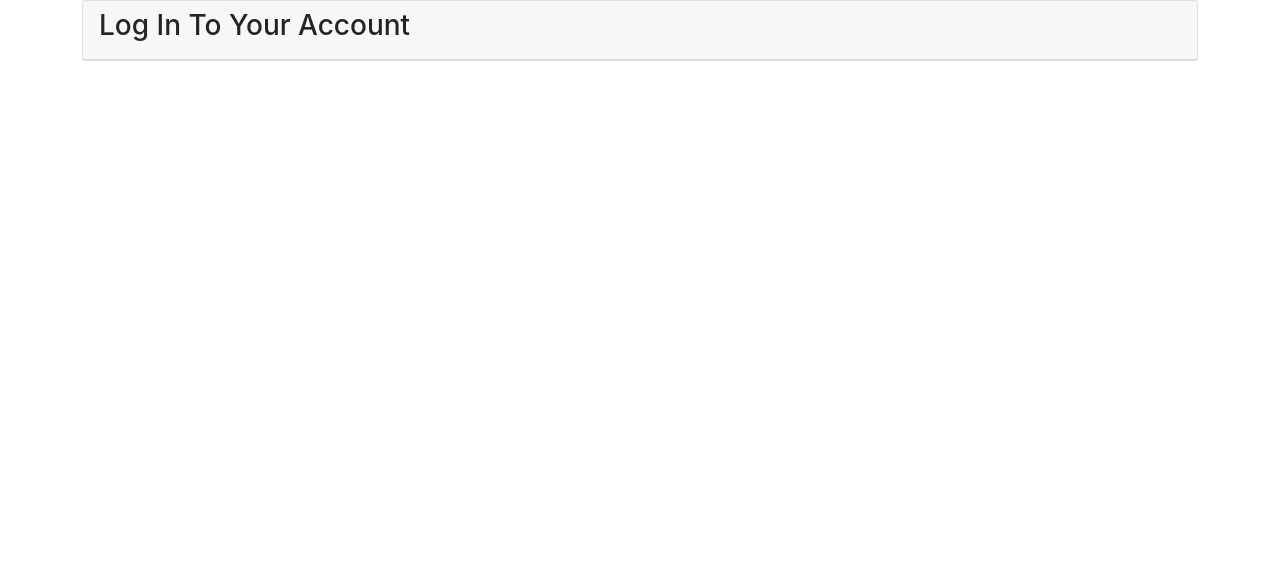
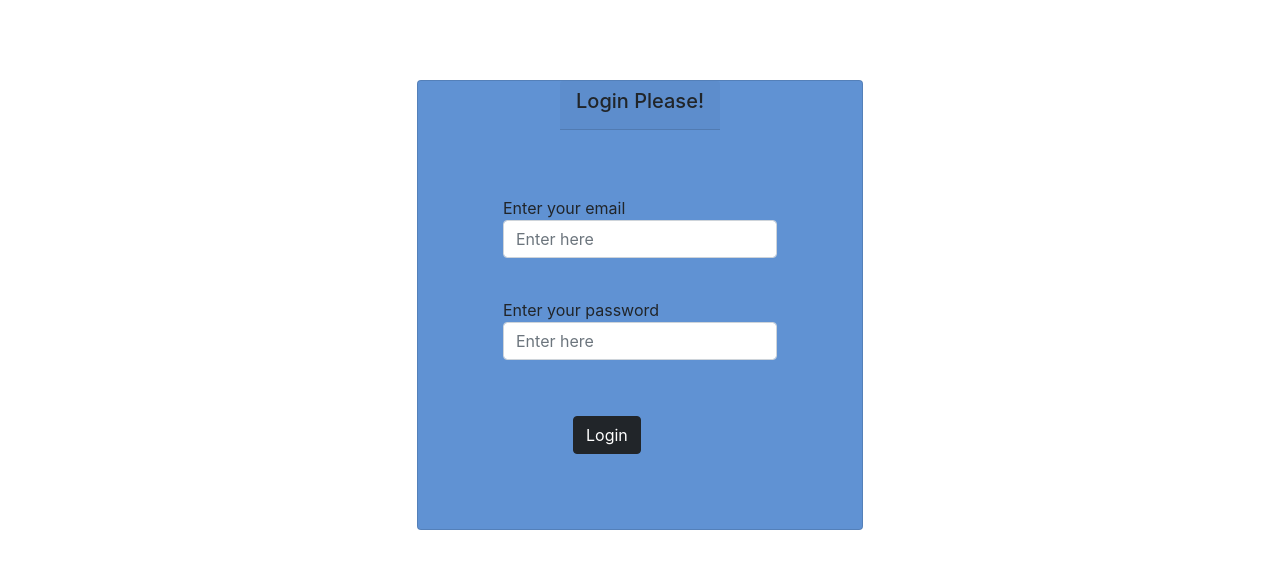
Before and after one commit to Ruchi0903/Farming-Management-System, a React (Create React App) app: page /login in a window 1280 px wide. Shown: the top 568 px of the page. Built offline with nearby package versions, Linux system fonts and the light colour scheme; the HTML template or start-up script is replaced by a standard one.

Commit message:
third commit

```diff
--- a/src/App.js
+++ b/src/App.js
@@ -1,6 +1,6 @@
 import './App.css';
 import Signup from "./components/Signup"
-import Login from './components/Login';
+import Login from "./components/Login"
 import { BrowserRouter as Router, Routes, Route } from 'react-router-dom'
 
 
@@ -10,7 +10,7 @@ function App() {
     <Router>
       <Routes>
         <Route path='/signup' element={<Signup />}/>
-        <Route path='/login' element={<Login />}/>
+        <Route path='/login' element={<Login/>} />
       </Routes>
     </Router>
     </>
--- a/src/components/Login.jsx
+++ b/src/components/Login.jsx
@@ -1,18 +1,50 @@
-import React from 'react'
-import { Card, CardHeader, Container } from 'reactstrap'
+import React from "react";
+import "../components/styles/Login.css";
+import {
+  Card,
+  CardBody,
+  CardHeader,
+  Container,
+  Form,
+  FormGroup,
+  Input,
+  Button,
+} from "reactstrap";
 
 const Login = () => {
   return (
-    <div>
-      <Container>
-        <Card>
-            <CardHeader>
-                <h3>Log In To Your Account</h3>
-            </CardHeader>
+    <>
+      <Container className="container">
+        <Card className="card">
+          <CardHeader className="card-header">
+            <h5>Login Please!</h5>
+          </CardHeader>
+
+          <CardBody className="card-body">
+            <Form>
+              {/* Email Field */}
+              <FormGroup>
+                <label htmlFor="email">Enter your email</label>
+                <Input type="email" placeholder="Enter here" id="email" />
+              </FormGroup>
+              <br />
+
+              {/* Password Field */}
+              <FormGroup>
+                <label htmlFor="password">Enter your password</label>
+                <Input type="password" placeholder="Enter here" id="password" />
+              </FormGroup>
+
+              {/* Button */}
+              <Button className="btn" color="dark">
+                Login
+              </Button>
+            </Form>
+          </CardBody>
         </Card>
       </Container>
-    </div>
-  )
-}
+    </>
+  );
+};
 
-export default Login
+export default Login;
--- a/src/components/SignUp.css
+++ /dev/null
@@ -1,4 +0,0 @@
-.Cardcomp{
-    margin-top: 40px;
-    background-color: rgb(15, 142, 108);
-}
--- a/src/components/Signup.jsx
+++ b/src/components/Signup.jsx
@@ -11,17 +11,15 @@ import {
   Row,
   Col,
 } from "reactstrap";
-import "../components/SignUp.css"
+import "../components/styles/SignUp.css"
 
 const Signup = () => {
   return (
     <div>
-      <Row>
-        <Col sm={{size:6, offset:3}} >
-          <Container className="container" >
+          <Container className="topcont" >
             <Card outline className="Cardcomp">
               <CardHeader>
-                <h3> Fill Information To Register </h3>
+                <h3> Fill Your Details </h3>
               </CardHeader>
 
               <CardBody>
@@ -30,19 +28,19 @@ const Signup = () => {
                 <Form>
                   {/* Name Field */}
                   <FormGroup>
-                    <label for="name">Enter your Name </label>
+                    <label htmlFor="name">Enter your Name </label>
                     <Input type="text" placeholder="Enter here" id="name" />
                   </FormGroup>
 
                   {/* Email Field */}
                   <FormGroup>
-                    <label for="email">Enter your Email </label>
+                    <label htmlFor="email">Enter your Email </label>
                     <Input type="email" placeholder="Enter here" id="email" />
                   </FormGroup>
 
                   {/* Password Field */}
                   <FormGroup>
-                    <label for="password">Enter your Password </label>
+                    <label htmlFor="password">Enter your Password </label>
                     <Input
                       type="password"
                       placeholder="Enter here"
@@ -50,17 +48,17 @@ const Signup = () => {
                     />
                   </FormGroup>
 
-                  <Container className="btn-container">
+                  <Container className="bottomcont">
                     <Button className="btn" color="dark">SignUp</Button>
-                    <h5>Already Signed Up?</h5>
+                    <h5 className="hp">Already Signed Up?</h5>
                     <Button className="btn" color="dark">Login</Button>
                   </Container>
+
                 </Form>
               </CardBody>
             </Card>
           </Container>
-        </Col>
-      </Row>
+
     </div>
   );
 };
--- /dev/null
+++ b/src/components/styles/Login.css
@@ -0,0 +1,34 @@
+*{
+    padding: 0;
+    margin: 0;
+}
+
+.container{
+    display: flex;
+    justify-content: center;
+    align-items: center;
+}
+
+.card{
+    display: flex;
+    justify-content: space-evenly;
+    align-items: center;
+    margin-top: 80px;
+    height: 450px;
+    width: 40%;
+    background-color: rgb(96, 146, 211);
+}
+
+.card-header >h5{
+    width: 100%;
+    text-align: center;
+}
+
+.card-body{
+    margin-top: 50px;
+}
+
+.btn{
+    margin-top: 40px;
+    margin-left: 70px;
+}
```
Also changed, not shown: src/components/Login.css (deleted).
